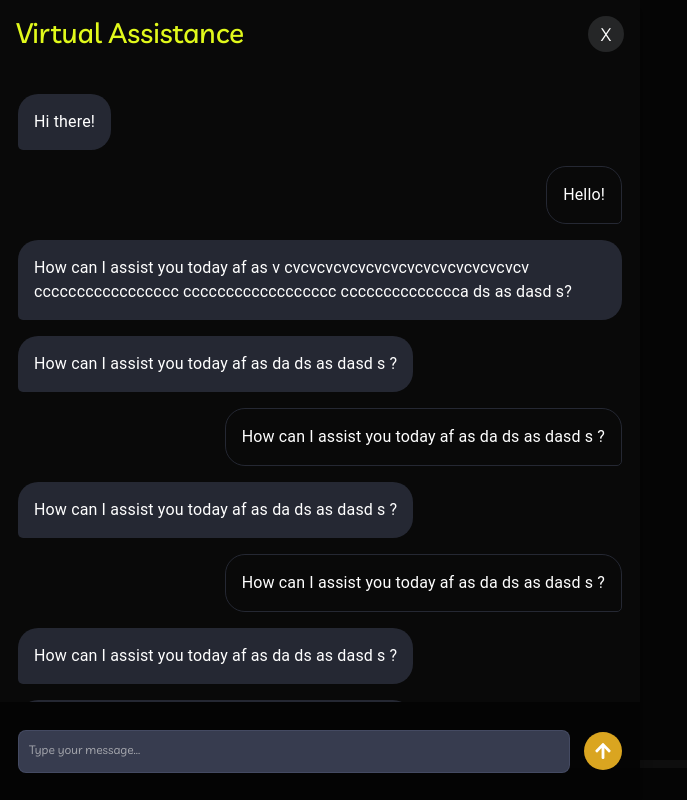
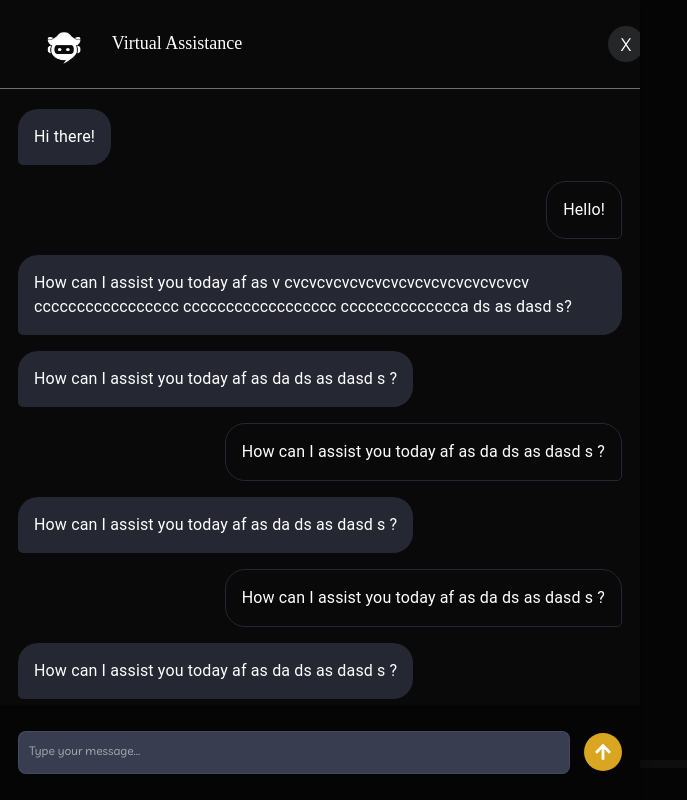
Before and after one commit to Shehan-Gunasekara/Shehan-Poertfolio, a Next.js app: page / in a window 1280 px wide. Both pictures are taken after a click on the element 24 px from the left and 173 px from the top of the page. Shown: the whole page, without its empty margins (0-687 px from the left). Built offline with nearby package versions, Linux system fonts and the light colour scheme.

Commit message:
logo added

```diff
--- a/public/css/styleswitcher.css
+++ b/public/css/styleswitcher.css
@@ -311,6 +311,7 @@
 	padding: 1em;
 	/* Add padding for better visual appearance */
 	cursor: pointer;
+	margin-top: 1em;
 }
 
 .chat-send-btn {
--- a/src/components/virtualAssistants.js
+++ b/src/components/virtualAssistants.js
@@ -15,7 +15,8 @@ import { IoSend } from "react-icons/io5";
 import { FaArrowUp } from "react-icons/fa";
 import { BsChatLeftTextFill } from "react-icons/bs";
 import Head from "next/head";
-
+import chatBotLogo from '/public/assets/logos/chatbotLogo.png';
+import Image from 'next/image';
 import {
 
     TextField,
@@ -145,8 +146,19 @@ const TemporaryDrawer = () => {
                 >
 
 
-                    <Grid container spacing={2} sx={{ p: 2 }}>
-                        <Grid item xs={11.0}><h3>Virtual Assistance</h3></Grid>
+                    <Grid container spacing={0} sx={{ paddingTop: 1, borderBottom: "1px solid rgb(215, 214, 214,0.5)" }}>
+                        <Grid item xs={11.4}>
+                            <div style={{ display: 'flex', alignItems: 'center' }}>
+                                <Image
+                                    src={chatBotLogo}
+                                    alt="Description of your image"
+                                    width={130}
+                                    height={80}
+                                    style={{ marginRight: '-3%' }} // Adjust margin as needed
+                                />
+                                <p style={{ marginTop: '1%', color: 'white', fontFamily: "serif" }}>Virtual Assistance</p>
+                            </div>
+                        </Grid>
                         <Grid item xs={0.5}>
                             <button className='closeButton' onClick={toggleDrawer(false)}>X</button>
                         </Grid>
```
Also changed, not shown: public/assets/logos/chatbotLogo.png (added).
